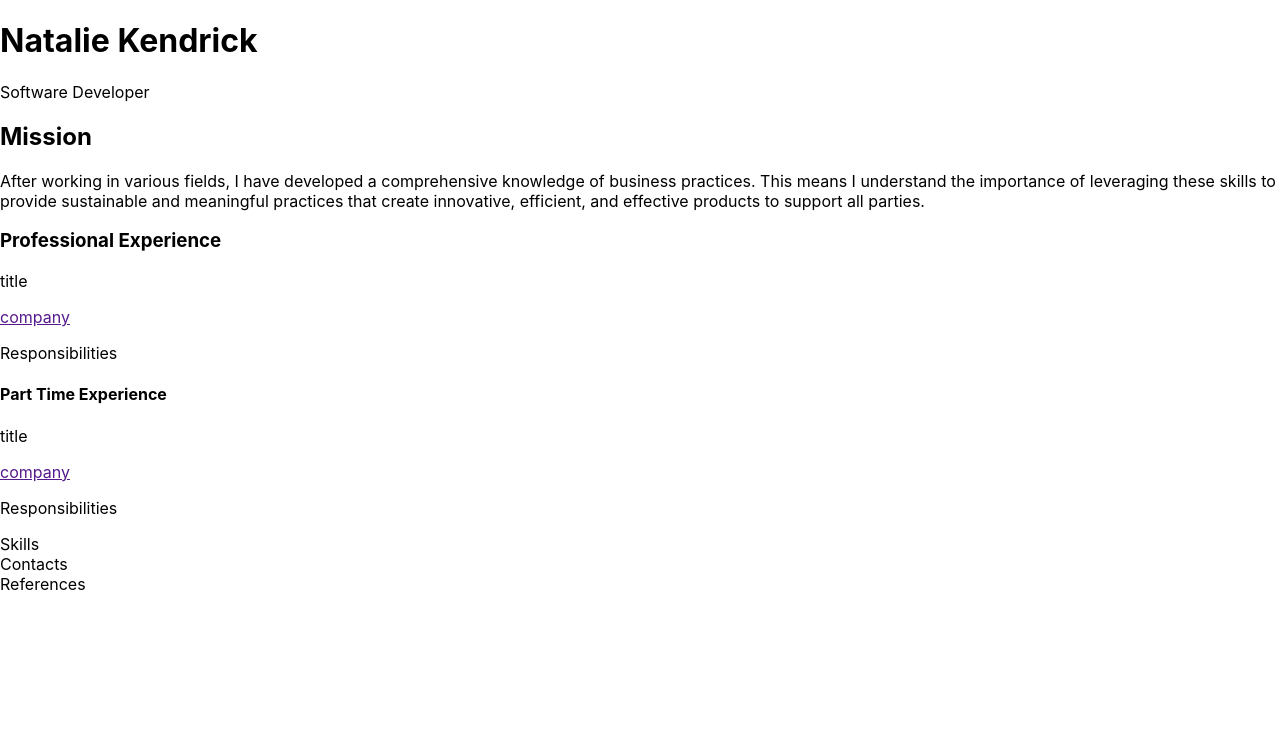
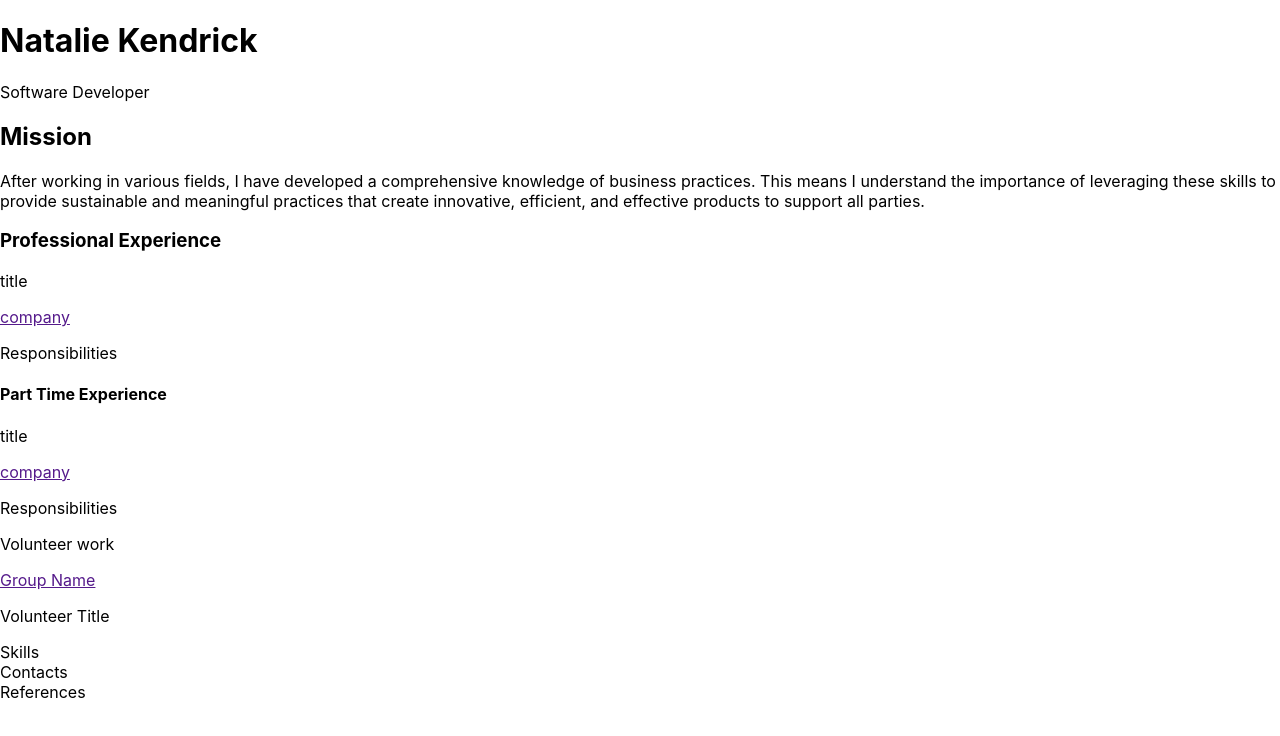
Before and after one commit to listenToRipley/nataliekendrick, a React (Create React App) app: page /resume in a window 1280 px wide. Shown: the top 736 px of the page. Built offline with nearby package versions, Linux system fonts and the light colour scheme.

Commit message:
volunteer placeholder

```diff
--- a/src/Components/ResumeExp.tsx
+++ b/src/Components/ResumeExp.tsx
@@ -28,6 +28,12 @@ const ResumeExperience = () => {
             </div>
           </div>
         </div>
+      </div>
+
+    <div>
+      Volunteer work
+      <p><a href=''>Group Name</a></p>
+      <p>Volunteer Title</p>
     </div>
 
   </div>
```
